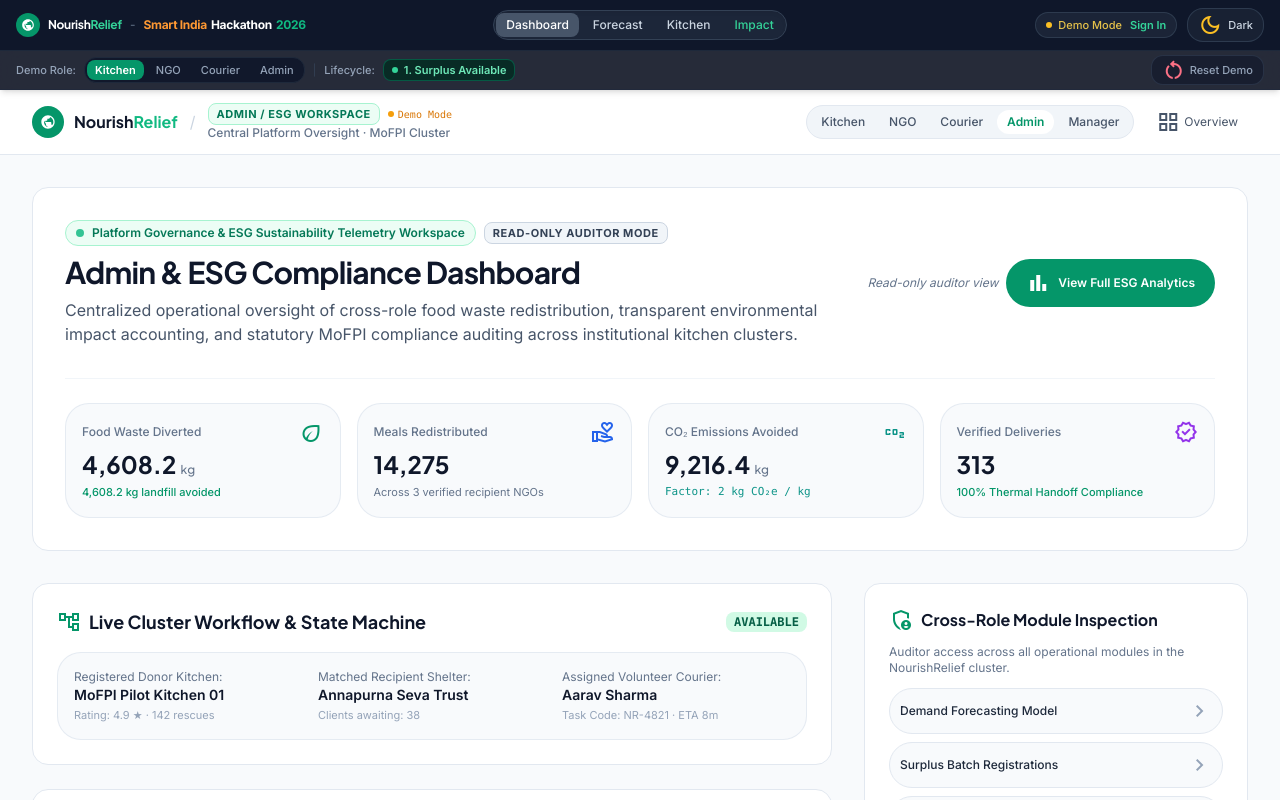
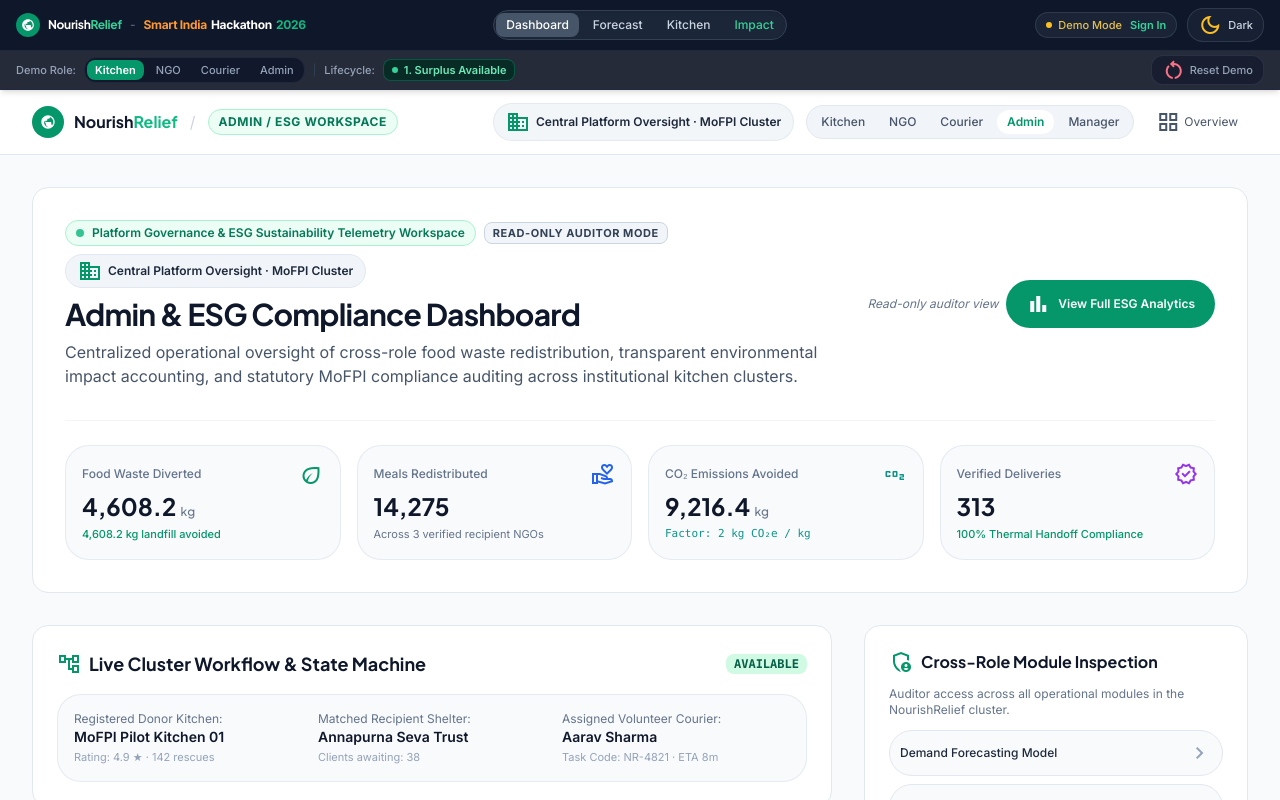
Before and after one commit to v-abhiramreddy/NOURISH_RELIEF_SIH26, a Next.js app: page /dashboard/admin in a window 1280 px wide. Shown: the top 800 px of the page. Built offline with nearby package versions, Linux system fonts and the light colour scheme; no server answers; the database is empty.

Commit message:
fix(ui): remove real mode text and position organization name separately across dashboards

```diff
--- a/src/app/dashboard/admin/page.tsx
+++ b/src/app/dashboard/admin/page.tsx
@@ -8,7 +8,7 @@ import { DonationStatus } from '@/types';
 import RoleDashboardNav from '@/components/RoleDashboardNav';
 
 export default function AdminDashboardPage() {
-  const { role } = useAuth();
+  const { role, profile } = useAuth();
   const isPlatformManager = role === 'platform_manager';
 
   const {
@@ -134,6 +134,13 @@ export default function AdminDashboardPage() {
                   <span className="inline-flex items-center px-2 py-0.5 rounded text-[11px] font-bold uppercase tracking-wider bg-slate-100 dark:bg-slate-800 text-slate-700 dark:text-slate-300 border border-slate-300 dark:border-slate-700">
                     Read-Only Auditor Mode
                   </span>
+                )}
+
+                {(profile?.organization_name || (isPlatformManager ? 'Ecosystem Manager Console · MoFPI Cluster' : 'Central Platform Oversight · MoFPI Cluster')) && (
+                  <div className="inline-flex items-center gap-1.5 px-3 py-1 rounded-full bg-slate-100 dark:bg-slate-800 text-slate-800 dark:text-slate-200 text-xs font-semibold border border-slate-200 dark:border-slate-700 shadow-2xs">
+                    <span className="material-symbols-outlined text-[14px] text-emerald-600 dark:text-emerald-400">domain</span>
+                    <span>{profile?.organization_name || (isPlatformManager ? 'Ecosystem Manager Console · MoFPI Cluster' : 'Central Platform Oversight · MoFPI Cluster')}</span>
+                  </div>
                 )}
               </div>
 
--- a/src/app/dashboard/courier/page.tsx
+++ b/src/app/dashboard/courier/page.tsx
@@ -3,11 +3,13 @@
 import React from 'react';
 import Link from 'next/link';
 import { usePlatformStore } from '@/lib/store';
+import { useAuth } from '@/lib/auth';
 import RoleDashboardNav from '@/components/RoleDashboardNav';
 import { getOptimizedVolunteerRoute } from '@/lib/route-optimizer';
 import { OptimizedRouteWaypoint } from '@/types';
 
 export default function CourierDashboardPage() {
+  const { profile } = useAuth();
   const {
     activeTask,
     activeDonation,
@@ -47,9 +49,17 @@ export default function CourierDashboardPage() {
         <div className="bg-white dark:bg-slate-900 border border-slate-200 dark:border-slate-800 rounded-2xl p-6 sm:p-8 shadow-xs">
           <div className="flex flex-col md:flex-row md:items-center justify-between gap-6">
             <div className="space-y-2 max-w-3xl">
-              <div className="inline-flex items-center gap-2 px-2.5 py-1 rounded-full bg-emerald-50 dark:bg-emerald-950/60 text-emerald-700 dark:text-emerald-300 text-xs font-semibold border border-emerald-200 dark:border-emerald-800">
-                <span className="w-2 h-2 rounded-full bg-emerald-500 animate-pulse"></span>
-                <span>Certified Rapid Cold-Chain &amp; Volunteer Logistics Workspace</span>
+              <div className="flex flex-wrap items-center gap-2">
+                <div className="inline-flex items-center gap-2 px-2.5 py-1 rounded-full bg-emerald-50 dark:bg-emerald-950/60 text-emerald-700 dark:text-emerald-300 text-xs font-semibold border border-emerald-200 dark:border-emerald-800">
+                  <span className="w-2 h-2 rounded-full bg-emerald-500 animate-pulse"></span>
+                  <span>Certified Rapid Cold-Chain &amp; Volunteer Logistics Workspace</span>
+                </div>
+                {(profile?.organization_name || 'Aarav Sharma · Certified Cold-Chain Courier') && (
+                  <div className="inline-flex items-center gap-1.5 px-3 py-1 rounded-full bg-slate-100 dark:bg-slate-800 text-slate-800 dark:text-slate-200 text-xs font-semibold border border-slate-200 dark:border-slate-700 shadow-2xs">
+                    <span className="material-symbols-outlined text-[14px] text-emerald-600 dark:text-emerald-400">domain</span>
+                    <span>{profile?.organization_name || 'Aarav Sharma · Certified Cold-Chain Courier'}</span>
+                  </div>
+                )}
               </div>
               <h1 className="font-display font-bold text-2xl sm:text-3xl text-slate-900 dark:text-white tracking-tight">
                 Courier Transit Dashboard
--- a/src/app/dashboard/kitchen/page.tsx
+++ b/src/app/dashboard/kitchen/page.tsx
@@ -4,10 +4,12 @@ import React from 'react';
 import Link from 'next/link';
 import { useRouter } from 'next/navigation';
 import { usePlatformStore } from '@/lib/store';
+import { useAuth } from '@/lib/auth';
 import RoleDashboardNav from '@/components/RoleDashboardNav';
 
 export default function KitchenDashboardPage() {
   const router = useRouter();
+  const { profile } = useAuth();
   const {
     activeForecast,
     activeDonation,
@@ -64,9 +66,17 @@ export default function KitchenDashboardPage() {
         <div className="bg-white dark:bg-slate-900 border border-slate-200 dark:border-slate-800 rounded-2xl p-6 sm:p-8 shadow-xs">
           <div className="flex flex-col md:flex-row md:items-center justify-between gap-6">
             <div className="space-y-2 max-w-3xl">
-              <div className="inline-flex items-center gap-2 px-2.5 py-1 rounded-full bg-emerald-50 dark:bg-emerald-950/60 text-emerald-700 dark:text-emerald-300 text-xs font-semibold border border-emerald-200 dark:border-emerald-800">
-                <span className="w-2 h-2 rounded-full bg-emerald-500 animate-pulse"></span>
-                <span>Institutional Kitchen &amp; Food Processing Unit Workspace</span>
+              <div className="flex flex-wrap items-center gap-2">
+                <div className="inline-flex items-center gap-2 px-2.5 py-1 rounded-full bg-emerald-50 dark:bg-emerald-950/60 text-emerald-700 dark:text-emerald-300 text-xs font-semibold border border-emerald-200 dark:border-emerald-800">
+                  <span className="w-2 h-2 rounded-full bg-emerald-500 animate-pulse"></span>
+                  <span>Institutional Kitchen &amp; Food Processing Unit Workspace</span>
+                </div>
+                {(profile?.organization_name || 'MoFPI Pilot Kitchen 01 · Regional Unit') && (
+                  <div className="inline-flex items-center gap-1.5 px-3 py-1 rounded-full bg-slate-100 dark:bg-slate-800 text-slate-800 dark:text-slate-200 text-xs font-semibold border border-slate-200 dark:border-slate-700 shadow-2xs">
+                    <span className="material-symbols-outlined text-[14px] text-emerald-600 dark:text-emerald-400">domain</span>
+                    <span>{profile?.organization_name || 'MoFPI Pilot Kitchen 01 · Regional Unit'}</span>
+                  </div>
+                )}
               </div>
               <h1 className="font-display font-bold text-2xl sm:text-3xl text-slate-900 dark:text-white tracking-tight">
                 Kitchen Operations Dashboard
--- a/src/app/dashboard/ngo/page.tsx
+++ b/src/app/dashboard/ngo/page.tsx
@@ -3,10 +3,12 @@
 import React from 'react';
 import Link from 'next/link';
 import { usePlatformStore } from '@/lib/store';
+import { useAuth } from '@/lib/auth';
 import RoleDashboardNav from '@/components/RoleDashboardNav';
 import { calculateNgoMatches } from '@/lib/ngo-matcher';
 
 export default function NgoDashboardPage() {
+  const { profile } = useAuth();
   const {
     activeDonation,
     activeClaim,
@@ -43,9 +45,17 @@ export default function NgoDashboardPage() {
         <div className="bg-white dark:bg-slate-900 border border-slate-200 dark:border-slate-800 rounded-2xl p-6 sm:p-8 shadow-xs">
           <div className="flex flex-col md:flex-row md:items-center justify-between gap-6">
             <div className="space-y-2 max-w-3xl">
-              <div className="inline-flex items-center gap-2 px-2.5 py-1 rounded-full bg-emerald-50 dark:bg-emerald-950/60 text-emerald-700 dark:text-emerald-300 text-xs font-semibold border border-emerald-200 dark:border-emerald-800">
-                <span className="w-2 h-2 rounded-full bg-emerald-500 animate-pulse"></span>
-                <span>Verified Food Recipient &amp; Shelter Rasoi Workspace</span>
+              <div className="flex flex-wrap items-center gap-2">
+                <div className="inline-flex items-center gap-2 px-2.5 py-1 rounded-full bg-emerald-50 dark:bg-emerald-950/60 text-emerald-700 dark:text-emerald-300 text-xs font-semibold border border-emerald-200 dark:border-emerald-800">
+                  <span className="w-2 h-2 rounded-full bg-emerald-500 animate-pulse"></span>
+                  <span>Verified Food Recipient &amp; Shelter Rasoi Workspace</span>
+                </div>
+                {(profile?.organization_name || 'Annapurna Seva Trust · Community Rasoi') && (
+                  <div className="inline-flex items-center gap-1.5 px-3 py-1 rounded-full bg-slate-100 dark:bg-slate-800 text-slate-800 dark:text-slate-200 text-xs font-semibold border border-slate-200 dark:border-slate-700 shadow-2xs">
+                    <span className="material-symbols-outlined text-[14px] text-emerald-600 dark:text-emerald-400">domain</span>
+                    <span>{profile?.organization_name || 'Annapurna Seva Trust · Community Rasoi'}</span>
+                  </div>
+                )}
               </div>
               <h1 className="font-display font-bold text-2xl sm:text-3xl text-slate-900 dark:text-white tracking-tight">
                 NGO Recipient Dashboard
--- a/src/components/DemoRoleSwitcher.tsx
+++ b/src/components/DemoRoleSwitcher.tsx
@@ -353,12 +353,12 @@ export default function DemoRoleSwitcher() {
           {isRealMode ? (
             <div className="flex items-center gap-1.5 bg-emerald-950/70 border border-emerald-700/60 px-2.5 py-1 rounded-lg text-xs shadow-xs">
               <span className="w-1.5 h-1.5 rounded-full bg-emerald-400 animate-pulse"></span>
-              <span className="text-emerald-300 font-medium">Real: {user?.email?.split('@')[0]}</span>
+              <span className="text-emerald-300 font-medium">{user?.email?.split('@')[0]}</span>
               <span className="text-emerald-400/80 text-[10px]">({getRoleLabel(role)})</span>
               <button
                 type="button"
                 onClick={signOut}
-                title="Sign Out of Real Mode"
+                title="Sign Out"
                 className="text-slate-400 hover:text-rose-300 ml-1 text-[10px] underline font-medium transition-colors"
               >
                 Sign Out
--- a/src/components/RoleDashboardNav.tsx
+++ b/src/components/RoleDashboardNav.tsx
@@ -64,31 +64,28 @@ export default function RoleDashboardNav({ currentRole, orgName }: RoleDashboard
 
             <span className="text-slate-300 dark:text-slate-700 hidden sm:inline">/</span>
 
-            <div className="flex flex-col min-w-0">
-              <div className="flex items-center gap-2">
-                <span className="inline-flex items-center px-2 py-0.5 rounded text-[11px] font-bold uppercase tracking-wider bg-emerald-50 dark:bg-emerald-950/80 text-emerald-700 dark:text-emerald-300 border border-emerald-200 dark:border-emerald-800">
-                  {roleConfig.label} Workspace
-                </span>
-                {isRealMode ? (
-                  <span className="hidden md:inline-flex items-center gap-1 text-[10px] text-emerald-600 dark:text-emerald-400 font-mono">
-                    <span className="w-1.5 h-1.5 rounded-full bg-emerald-500 animate-pulse"></span>
-                    Real Mode
-                  </span>
-                ) : (
-                  <span className="hidden md:inline-flex items-center gap-1 text-[10px] text-amber-600 dark:text-amber-400 font-mono">
-                    <span className="w-1.5 h-1.5 rounded-full bg-amber-500"></span>
-                    Demo Mode
-                  </span>
-                )}
-              </div>
-              <span className="text-xs text-slate-500 dark:text-slate-400 font-medium truncate">
-                {orgDisplayName}
-              </span>
-            </div>
+            <span className="inline-flex items-center px-2.5 py-1 rounded-lg text-xs font-bold uppercase tracking-wider bg-emerald-50 dark:bg-emerald-950/80 text-emerald-700 dark:text-emerald-300 border border-emerald-200 dark:border-emerald-800 shrink-0">
+              {roleConfig.label} Workspace
+            </span>
           </div>
 
-          {/* Center / Right: Role Switcher Tabs (Demo Mode) & Actions */}
+          {/* Center / Right: Organization Chip, Demo Role Switcher Tabs & Actions */}
           <div className="flex items-center gap-2 sm:gap-3 shrink-0">
+            {/* Dedicated Organization Pill */}
+            {orgDisplayName && (
+              <div
+                className="hidden md:inline-flex items-center gap-1.5 px-3 py-1.5 rounded-xl bg-slate-100/90 dark:bg-slate-800/80 border border-slate-200/90 dark:border-slate-700/80 text-xs shadow-2xs"
+                title={`Organization: ${orgDisplayName}`}
+              >
+                <span className="material-symbols-outlined text-[15px] text-emerald-600 dark:text-emerald-400">
+                  domain
+                </span>
+                <span className="font-semibold text-slate-800 dark:text-slate-200 max-w-[220px] lg:max-w-[280px] truncate">
+                  {orgDisplayName}
+                </span>
+              </div>
+            )}
+
             {isDemoMode && (
               <nav
                 aria-label="Role Workspace Switcher"
```
